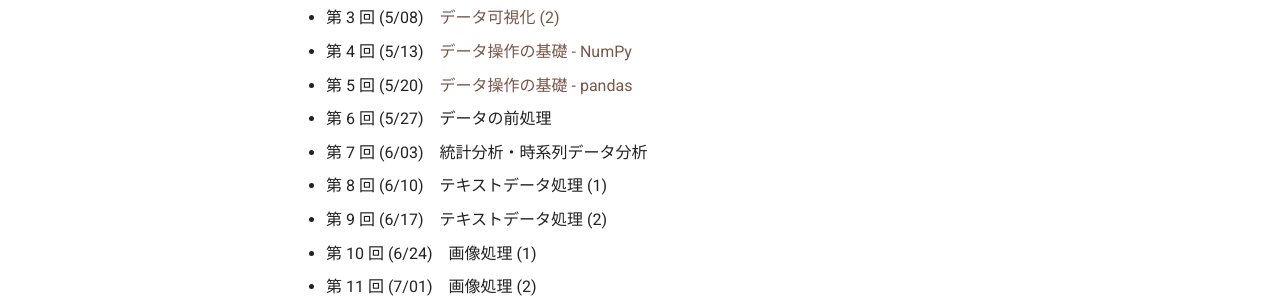
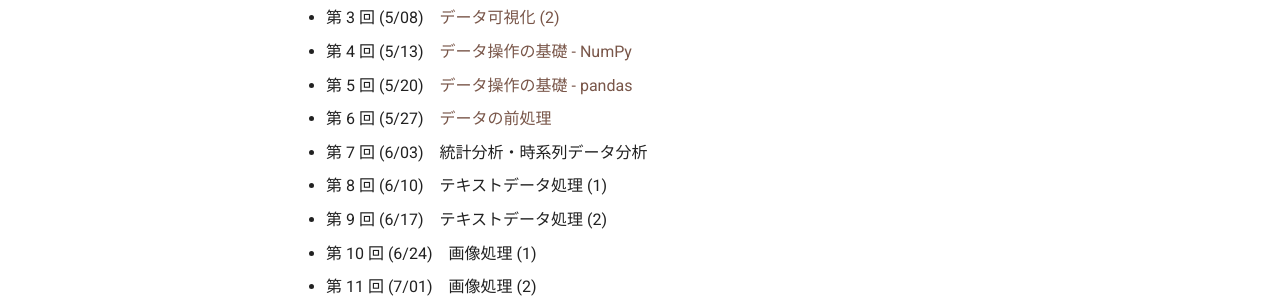
Before and after one commit to kanotown/data-utilization-2025, an MkDocs documentation site: the page built from docs/index.md, in a window 1280 px wide and 938 px high. Shown: the part 406-706 px from the top of the window. Built offline with MkDocs 1.6.1 and Material for MkDocs 9.7.7, drawn with Linux system fonts in a browser that asks for light colours; comment, search, counter and statistics services are not loaded; some of the changed lines change nothing that is shown.

Commit message:
Lecture 6 pre

```diff
--- a/docs/index.md
+++ b/docs/index.md
@@ -9,7 +9,7 @@
 - 第 3 回 (5/08)　[データ可視化 (2)](./du2025/3.md)
 - 第 4 回 (5/13)　[データ操作の基礎 - NumPy](./du2025/4.md)
 - 第 5 回 (5/20)　[データ操作の基礎 - pandas](./du2025/5.md)
-- 第 6 回 (5/27)　データの前処理
+- 第 6 回 (5/27)　[データの前処理](./du2025/6.md)
 - 第 7 回 (6/03)　統計分析・時系列データ分析
 - 第 8 回 (6/10)　テキストデータ処理 (1)
 - 第 9 回 (6/17)　テキストデータ処理 (2)
```
